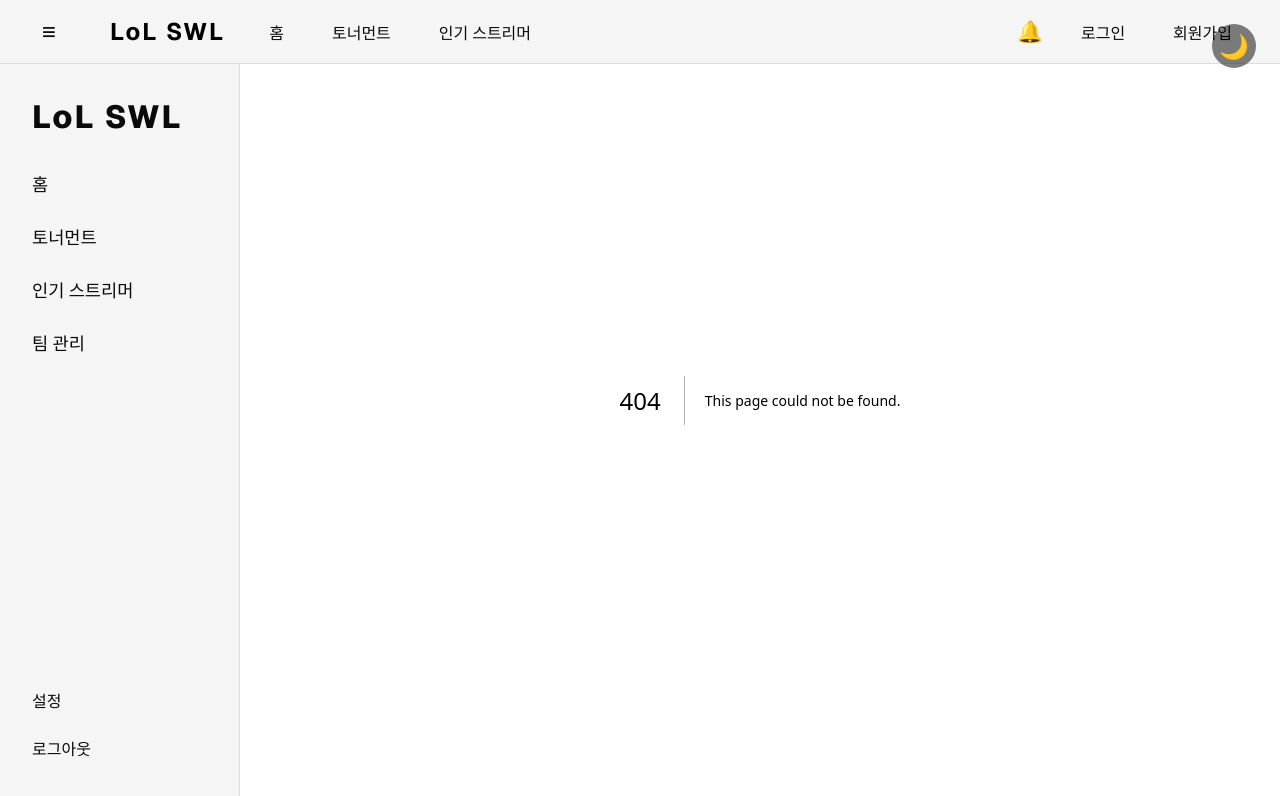
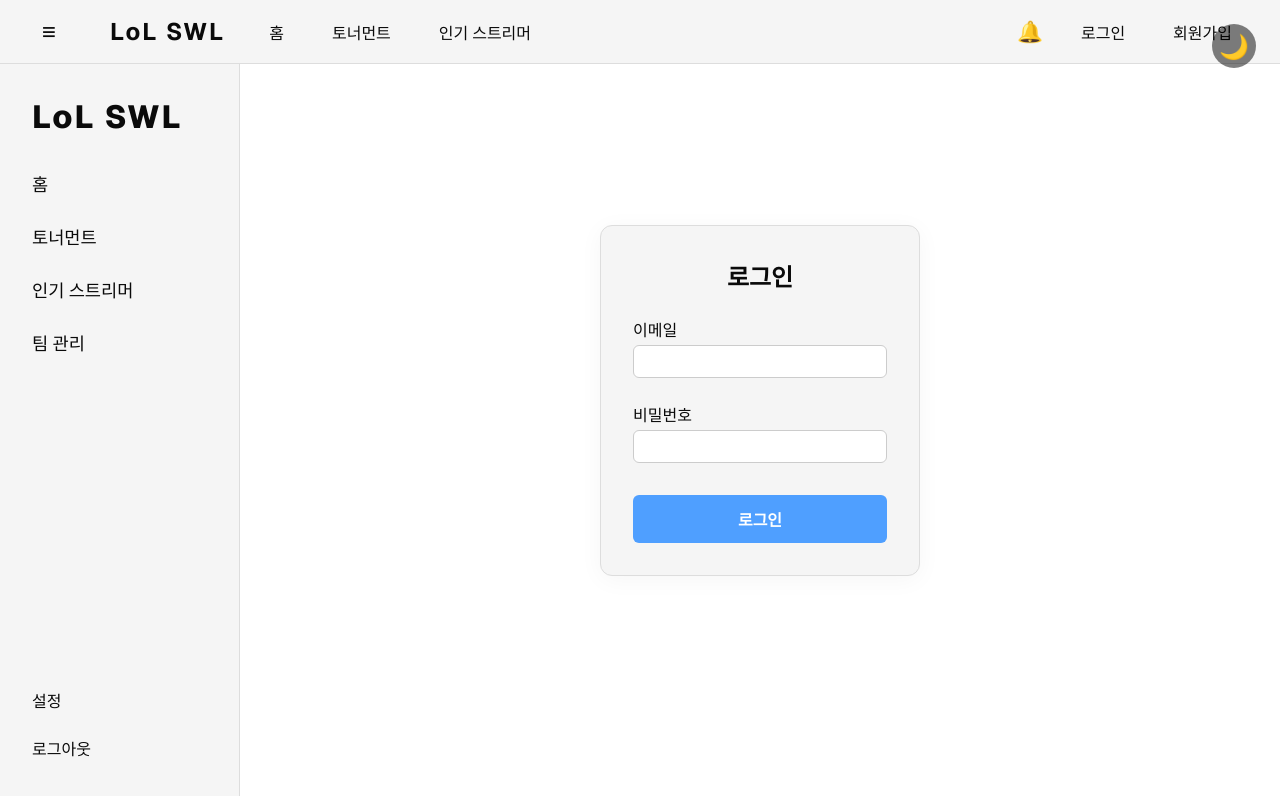
Before and after one commit to sangwookp9591/vote-app-with-rules, a Next.js app: page /login in a window 1280 px wide. Before the commit this address had no page. Shown: the top 796 px of the page. Built offline with nearby package versions, Linux system fonts and the light colour scheme.

Commit message:
feat(login): 로그인 폼 UI 추가 (이메일/비밀번호 입력, 메시지 포함)

```diff
--- /dev/null
+++ b/src/app/login/page.tsx
@@ -0,0 +1,114 @@
+'use client';
+
+import { useState, FormEvent } from 'react';
+
+export default function LoginPage() {
+  const [email, setEmail] = useState('');
+  const [password, setPassword] = useState('');
+  const [error, setError] = useState<string | null>(null);
+  const [success, setSuccess] = useState<string | null>(null);
+  const [loading, setLoading] = useState(false);
+
+  async function handleSubmit(e: FormEvent) {
+    e.preventDefault();
+    setError(null);
+    setSuccess(null);
+    setLoading(true);
+    // TODO: 로그인 액션 연동
+    setTimeout(() => {
+      setLoading(false);
+      if (email === 'test@example.com' && password === '123456') {
+        setSuccess('로그인 성공!');
+      } else {
+        setError('이메일 또는 비밀번호가 올바르지 않습니다.');
+      }
+    }, 800);
+  }
+
+  return (
+    <main
+      style={{
+        minHeight: '100vh',
+        display: 'flex',
+        alignItems: 'center',
+        justifyContent: 'center',
+        background: 'var(--background)',
+        color: 'var(--foreground)',
+      }}
+    >
+      <form
+        onSubmit={handleSubmit}
+        style={{
+          background: 'var(--card-bg)',
+          border: '1px solid var(--card-border)',
+          borderRadius: 12,
+          padding: 32,
+          minWidth: 320,
+          boxShadow: '0 4px 24px rgba(0,0,0,0.04)',
+        }}
+      >
+        <h2 style={{ marginBottom: 24, textAlign: 'center' }}>로그인</h2>
+        <label style={{ display: 'block', marginBottom: 8 }}>
+          이메일
+          <input
+            name="email"
+            type="email"
+            required
+            value={email}
+            onChange={(e) => setEmail(e.target.value)}
+            style={{
+              width: '100%',
+              marginTop: 4,
+              marginBottom: 16,
+              padding: 8,
+              borderRadius: 6,
+              border: '1px solid var(--input-border)',
+              background: 'var(--input-bg)',
+              color: 'var(--input-text)',
+            }}
+          />
+        </label>
+        <label style={{ display: 'block', marginBottom: 8 }}>
+          비밀번호
+          <input
+            name="password"
+            type="password"
+            required
+            value={password}
+            onChange={(e) => setPassword(e.target.value)}
+            style={{
+              width: '100%',
+              marginTop: 4,
+              marginBottom: 16,
+              padding: 8,
+              borderRadius: 6,
+              border: '1px solid var(--input-border)',
+              background: 'var(--input-bg)',
+              color: 'var(--input-text)',
+            }}
+          />
+        </label>
+        {error && <div style={{ color: 'red', marginBottom: 12 }}>{error}</div>}
+        {success && <div style={{ color: 'green', marginBottom: 12 }}>{success}</div>}
+        <button
+          type="submit"
+          style={{
+            width: '100%',
+            padding: 12,
+            borderRadius: 6,
+            background: 'var(--primary, #4f9fff)',
+            color: 'var(--button-text)',
+            border: 'none',
+            fontWeight: 600,
+            fontSize: 16,
+            cursor: 'pointer',
+            marginTop: 8,
+          }}
+          disabled={loading}
+        >
+          {loading ? '로그인 중...' : '로그인'}
+        </button>
+      </form>
+    </main>
+  );
+}
```
